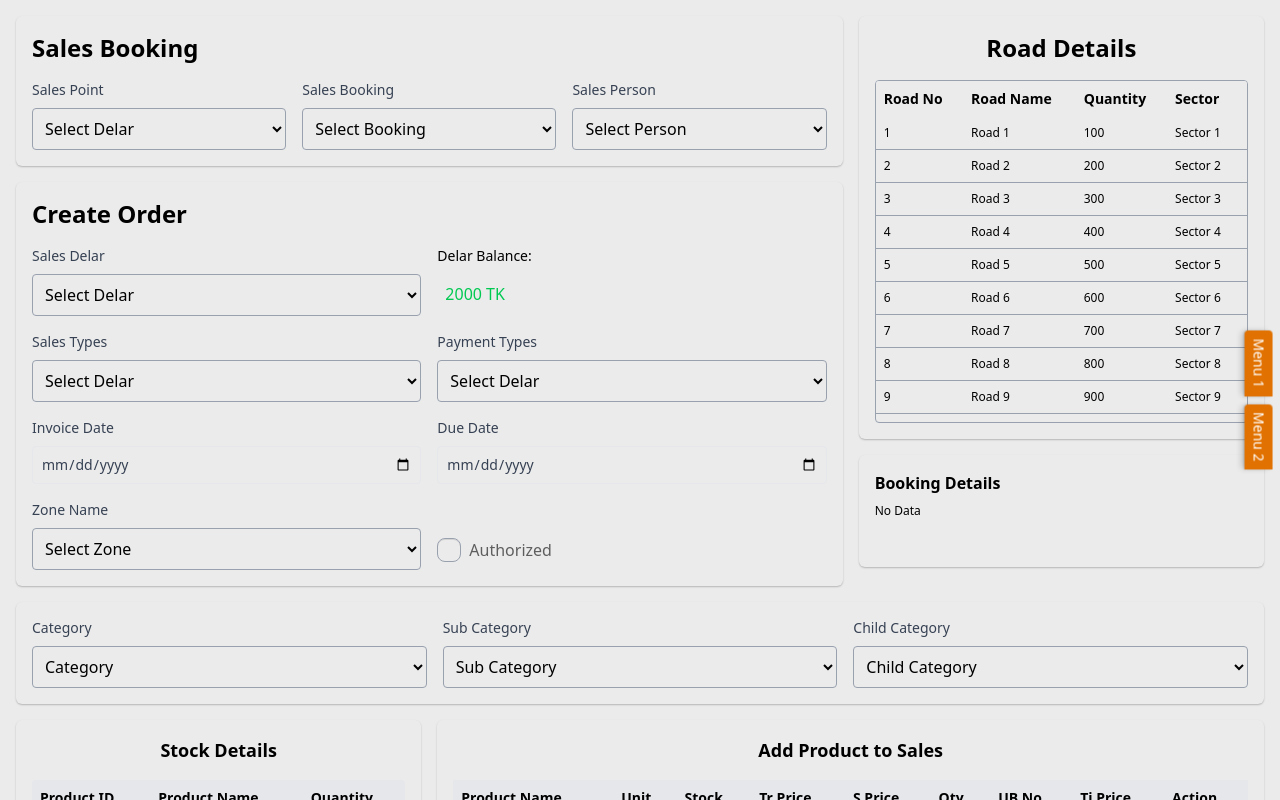
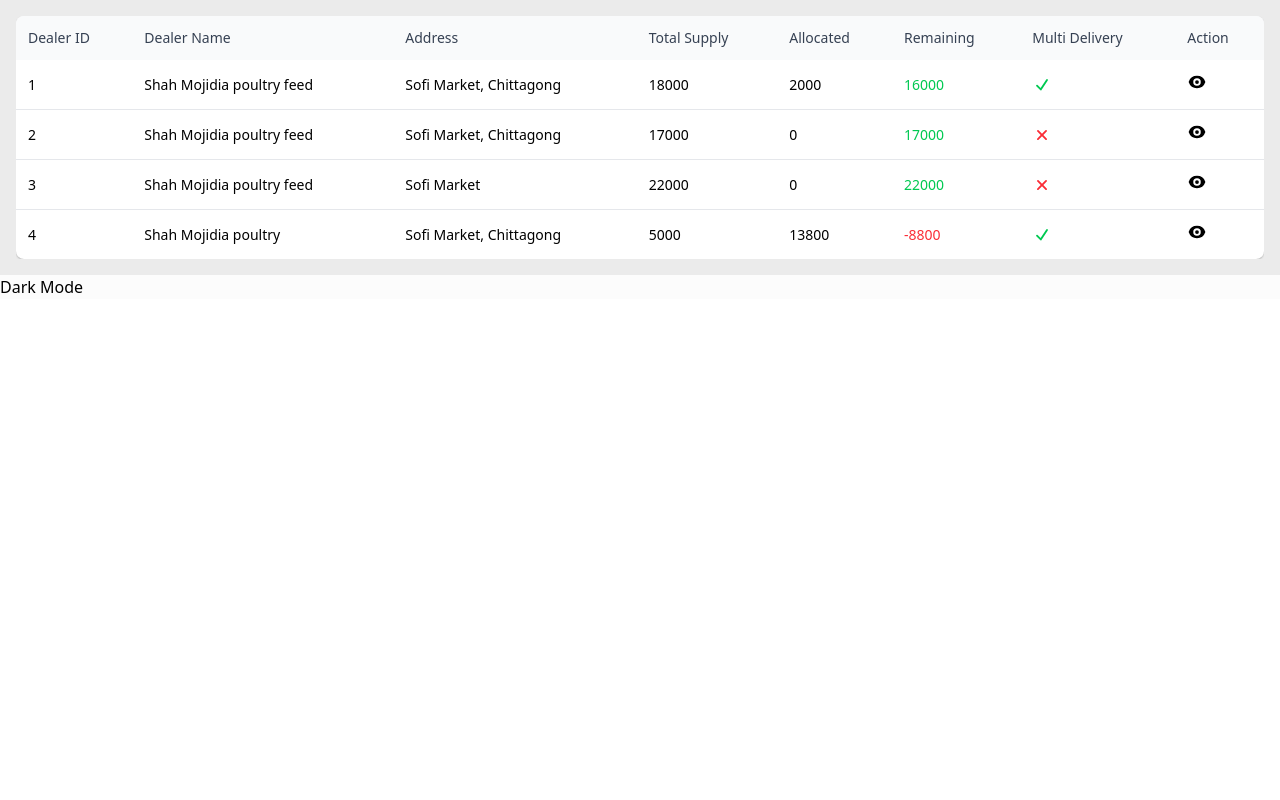
Before and after one commit to mir4zul/CompanyProject, a React app: page / in a window 1280 px wide. Shown: the top 800 px of the page. Built offline with nearby package versions, Linux system fonts and the light colour scheme; the HTML template or start-up script is replaced by a standard one.

Commit message:
Refactor sales components: remove unused code and update field mappings

```diff
--- a/src/App.jsx
+++ b/src/App.jsx
@@ -9,10 +9,10 @@ function App() {
     <>
       <div className="bg-secondary">
         {/* Distribution Table */}
-        {/*<DistributionTable data={data} />*/}
+        <DistributionTable data={data} />
 
       {/*  Sales Page */}
-        <SalesPage />
+      {/*  <SalesPage />*/}
       </div>
 
       <ThemeToggle />
--- a/src/components/Test.jsx
+++ b/src/components/Test.jsx
@@ -1,7 +1,7 @@
 export default function Test() {
   return (
       <div className="mt-10 mb-10 container mx-auto">
-
+        helo my name is test
       </div>
   );
 };
```
